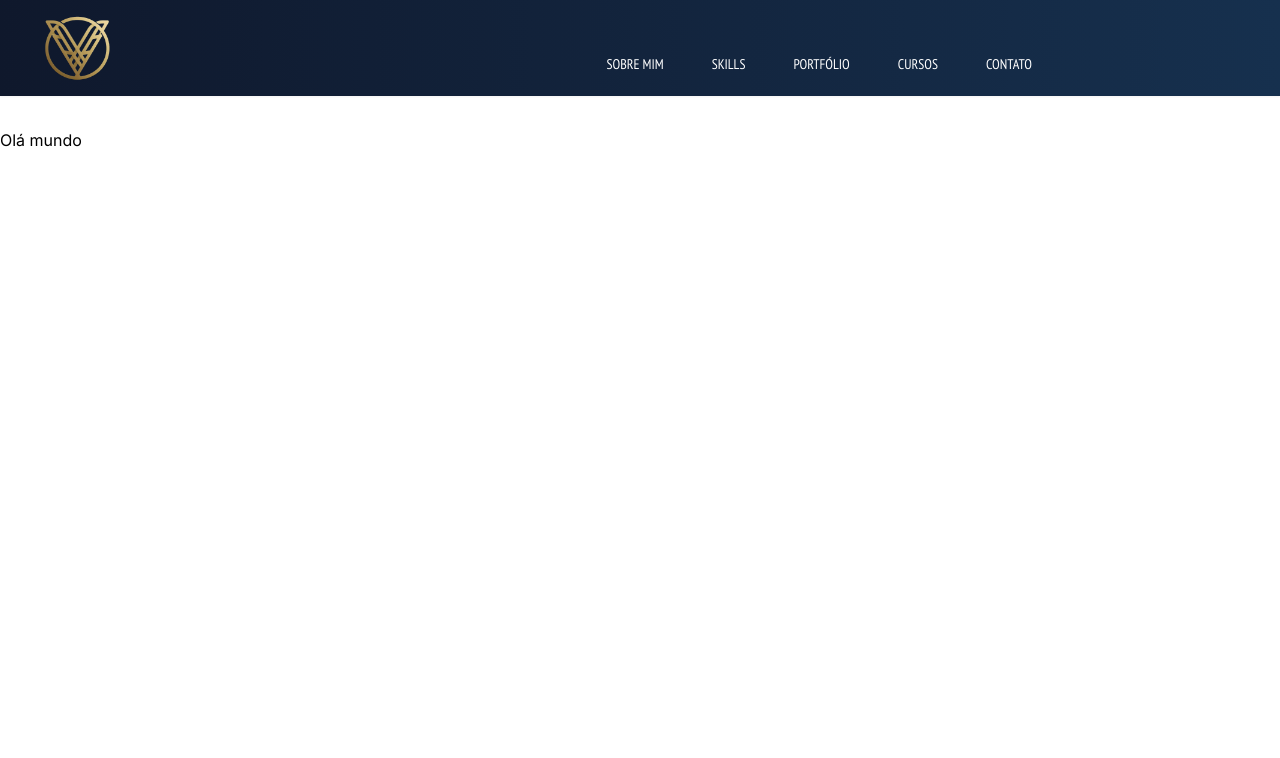
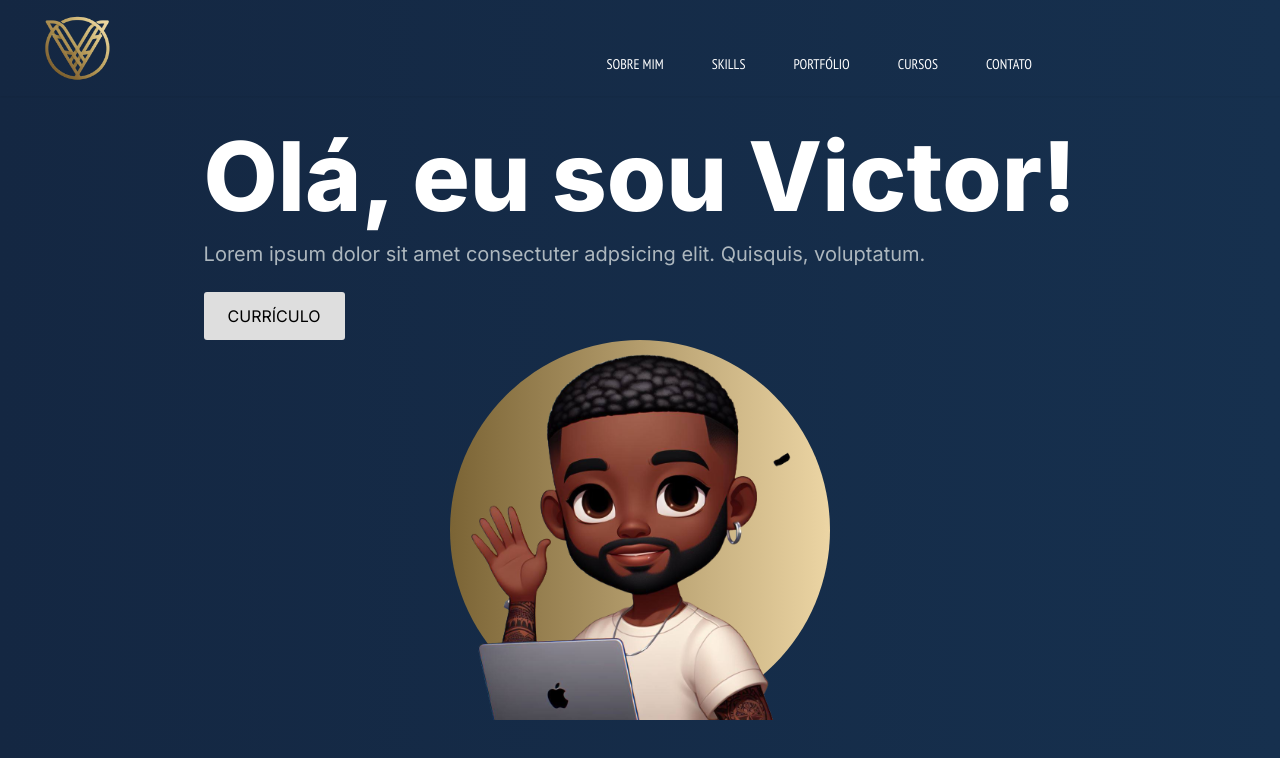
Before and after one commit to VictorLopesz/Portf-lio, a Next.js app: page / in a window 1280 px wide. Shown: the top 758 px of the page. Built offline with nearby package versions, Linux system fonts and the light colour scheme.

Commit message:
página inicial sendo criada, 40% concluída + mudanças no navbar

```diff
--- a/src/app/page.tsx
+++ b/src/app/page.tsx
@@ -1,5 +1,7 @@
+'use client'
+import React from "react";
 import Navbar from "@/components/Navbar";
-import next from "next";
+import Welcome from "@/components/Welcome";
 import Image from "next/image";
 
 
@@ -7,14 +9,15 @@ import Image from "next/image";
 export default function Home() {
   return (
     <>
-      <Navbar />
+  <Navbar/>
+    <div className="
+      pt-32 flex min-h-screen
+      flex-col bg-gradient-to-r from-[#142742] to-[#16304E] container mx-auto py-4 px-12
+      ">
+        <Welcome/>
 
-      <div className="pt-32 w-[100%]">
-      <div className="">
-        Olá mundo
+
       </div>
-      </div>
-
     </>
   )
 };
--- a/src/components/Navbar/index.tsx
+++ b/src/components/Navbar/index.tsx
@@ -23,7 +23,7 @@ const Navbar = () => {
     }
 
     return (
-        <nav className="fixed w-full h-24 shadow-sm bg-gradient-to-r from-[#0F182C] to-[#16304E] font-sansnarrow">
+        <nav className="fixed w-full h-24 shadow-sm bg-[#f3f5f90] font-sansnarrow ">
             <div className="flex justify-between items-center h-full px-4">
                 <Link href='/'>
                     <Image
@@ -85,7 +85,7 @@ const Navbar = () => {
             </div>
             <div className={
                 menuOpen
-                    ? "fixed left-0 top-0 w-[55%] sm:hidden h-screen bg-gradient-to-r from-[#142742] to-[#16304E] p-10 ease-in overflow-x-auto overflow-y-hidden transition duration-75" :
+                    ? "fixed left-0 top-0 w-[55%] md:z-50 sm:hidden h-screen bg-gradient-to-r from-[#151d29] to-[#204168] p-10 ease-in overflow-x-auto overflow-y-hidden transition duration-75" :
                     "fixed left-[100%] top-0 p-10 transition ease-out -translate-x-6 duration-200 overflow-y-auto overflow-x-hidden "
             }
             >
--- /dev/null
+++ b/src/components/Welcome/index.tsx
@@ -0,0 +1,42 @@
+'use client'
+import React from 'react';
+import Image from 'next/image';
+import avatar from '../../../public/assets/avatar.png'
+
+const Welcome = () => {
+    return(
+        <section>
+            <div className="flex items-center justify-center md:w-full">
+            {/* <div className="grid grid-cols-1 lg:grid-cols-12"> */}
+            <div className="col-span-7 place-self-center">
+            <h1 className="text-white mb-4 text-4xl lg:text-8xl font-extrabold">
+                 Olá, eu sou Victor!
+            </h1>
+            <p className="text-[#ADB7BE] text-lg mb-6 lg:text-xl">
+                Lorem ipsum dolor sit amet consectuter adpsicing elit. Quisquis,
+                voluptatum.
+            </p>
+            <div>
+                <button className="px-6 py-3 uppercase font- transition duration-300 ease-in-out rounded-[3px] border-[#564626] active:bg-[#564626] hover:bg-[#7B6435] mr-4 bg-[#dedede] text-black">
+                    Currículo
+                </button>
+            </div>
+            <div className="col-span-5 place-self-center mt-4 lg:mt-0">
+            <div className=" bg-gradient-to-r md:z-10 from-[#7B6435] to-[#ecd5a4] rounded-full w-[230px] h-[230px] lg:w-[380px] lg:h-[380px] ">
+            <Image
+                src={avatar}
+                alt='avatar'
+                width={480}
+                height={480}
+                className=""
+                />
+                </div>
+                </div>
+            </div>
+            {/* </div> */}
+            </div>
+        </section>
+    )
+};
+
+export default Welcome;
```
Also changed, not shown: public/assets/avatar.png (added).
